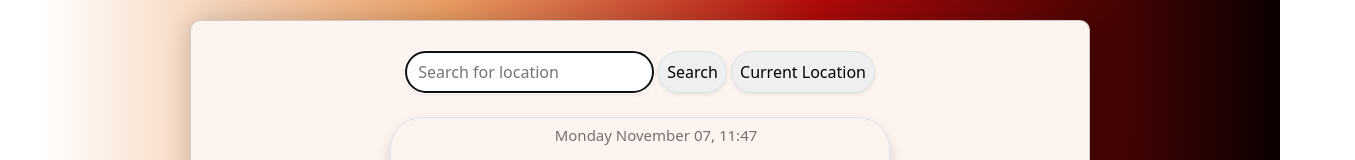
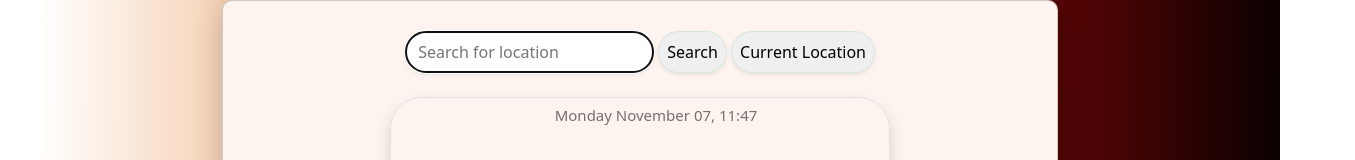
Before and after one commit to GSaini03/My-New-Weather-App, a plain HTML site: page index.html in a window 1280 px wide. Shown: the top 160 px of the page, 1355 px wide, since content can reach past the window. Drawn offline with nearby package versions, Linux system fonts and the light colour scheme; no server answers; grey boxes are pictures that could not be loaded.

Commit message:
Made some edits HTML form

```diff
--- a/index.html
+++ b/index.html
@@ -20,7 +20,9 @@
   <body>
     <div class="container">
       <div class="card pb-4">
-        <form class="searchForm" id="searchForm">
+        <div class="row">
+          <div class="col">
+            <form class="" id="searchForm">
               <input
                 type="text"
                 placeholder=" Search for location "
@@ -29,6 +31,7 @@
                 id="city-input"
                 class="form control shadow-sm border border-success p-2 border-opacity-10 rounded-pill"
               />
+
               <input
                 type="submit"
                 value="Search"
@@ -45,6 +48,8 @@
                 Current Location
               </button>
             </form>
+          </div>
+        </div>
 
         <div class="overview mx-auto">
           <h1 class="border p-2 mt-4 mb-3 rounded-5 shadow">
--- a/src/styles.css
+++ b/src/styles.css
@@ -79,7 +79,8 @@ li:first-letter {
 
 .container {
   padding: 20px 30px;
-  max-width: 75%;
+  max-width: 70%;
+  margin-top: -20px;
 }
 
 .card {
```
Lines whose indentation alone changed are shown as unchanged.
